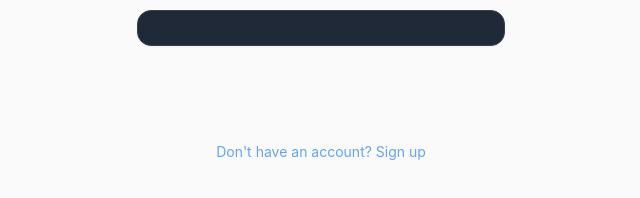
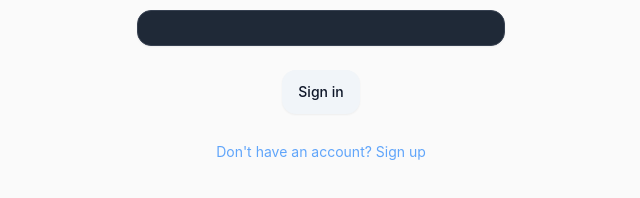
Before and after one commit to mjbarton712/austin-auto, a React (Vite) app: page /#/sign-in in a window 1280 px wide. Shown: the part 416-614 px from the top of the page, without its empty margins (319-959 px from the left). Built offline with nearby package versions, Linux system fonts and the light colour scheme; no server answers.

Commit message:
fixing button on sign in page

```diff
--- a/src/components/auth/sign-in.tsx
+++ b/src/components/auth/sign-in.tsx
@@ -116,11 +116,11 @@ export function SignIn() {
                                 </FormItem>
                             )}
                         />
-                        <div className="space-y-4">
+                        <div className="space-y-4 text-center">
                             <Button
                                 type="submit"
-                                className="w-full"
-                                variant="gradient"
+                                className="w_full"
+                                variant="secondary"
                             >
                                 {isSignUp ? 'Sign up' : 'Sign in'}
                             </Button>
```
